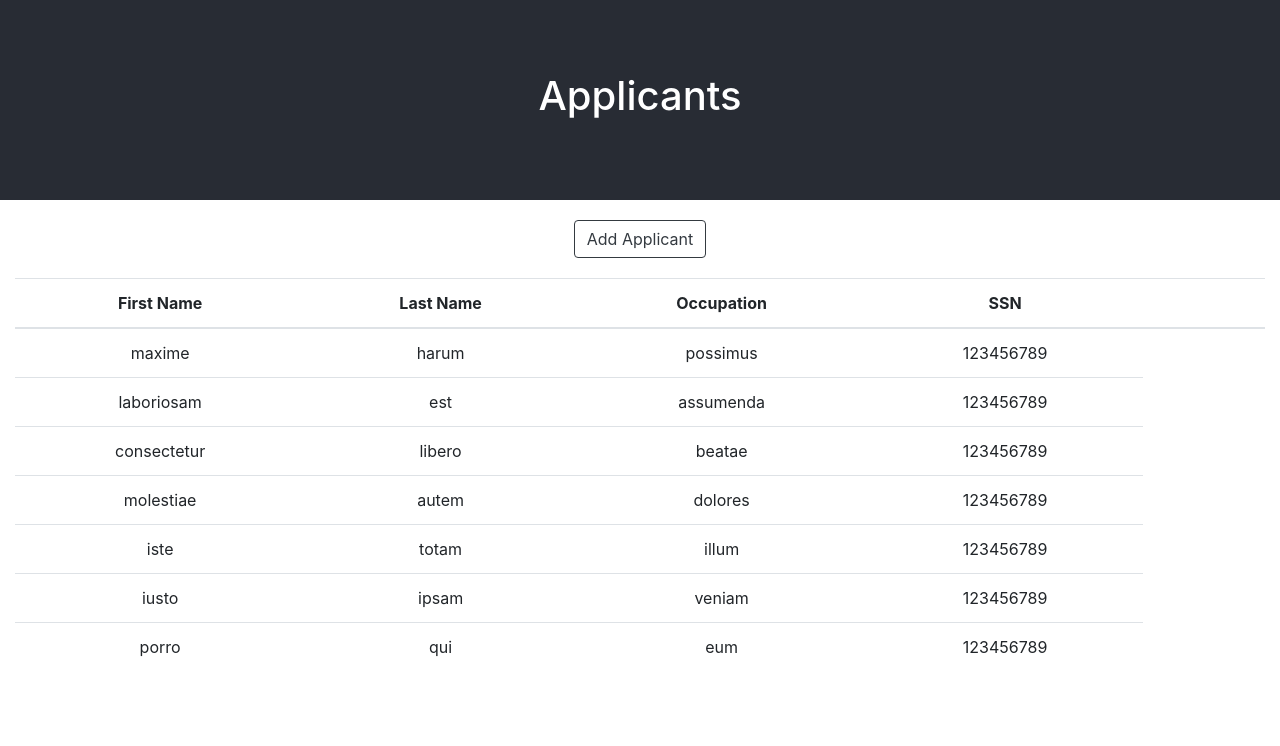
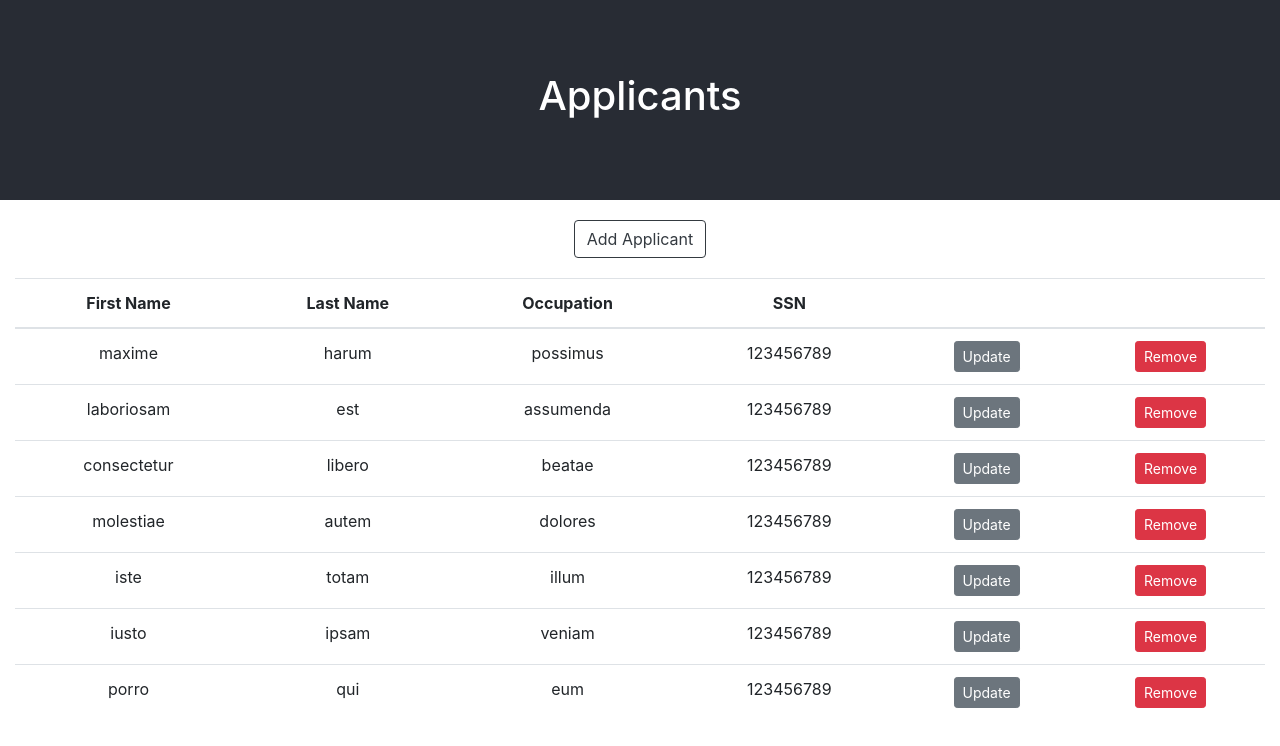
Before and after one commit to indre93/applicants-frontend, a React (Create React App) app: page / in a window 1280 px wide. Shown: the top 746 px of the page. Built offline with nearby package versions, Linux system fonts and the light colour scheme; data requests are answered from the project's data file.

Commit message:
import Button and add Update and Remove buttons

```diff
--- a/src/components/Applicant.js
+++ b/src/components/Applicant.js
@@ -1,4 +1,5 @@
 import React from 'react';
+import Button from 'react-bootstrap/Button';
 
 // Applicant component is responsible for rendering applicant's properties
 const Applicant = (props) => {
@@ -8,6 +9,8 @@ const Applicant = (props) => {
       <td>{props.applicant.lastName}</td>
       <td>{props.applicant.occupation}</td>
       <td>{props.applicant.ssn}</td>
+      <td><Button variant="secondary" size="sm">Update</Button></td>
+      <td><Button variant="danger" size="sm">Remove</Button></td>
     </tr>
   );
 };
```
